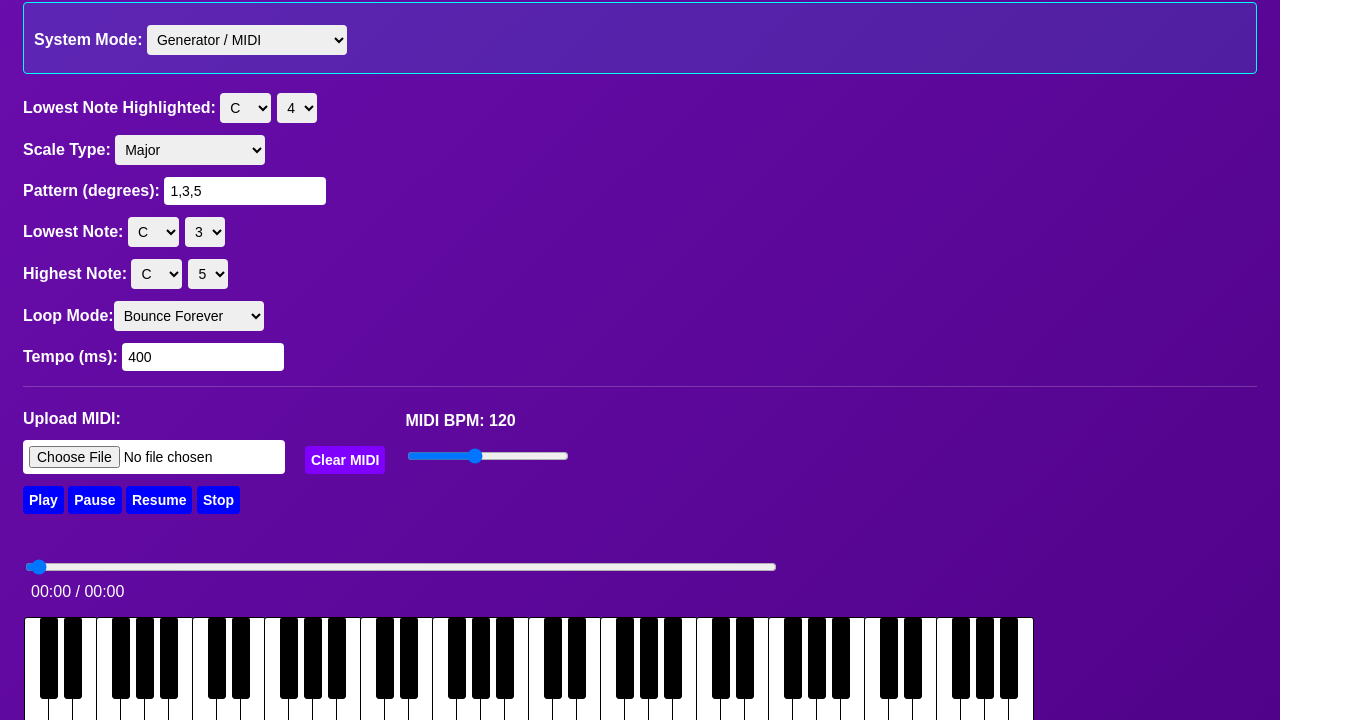
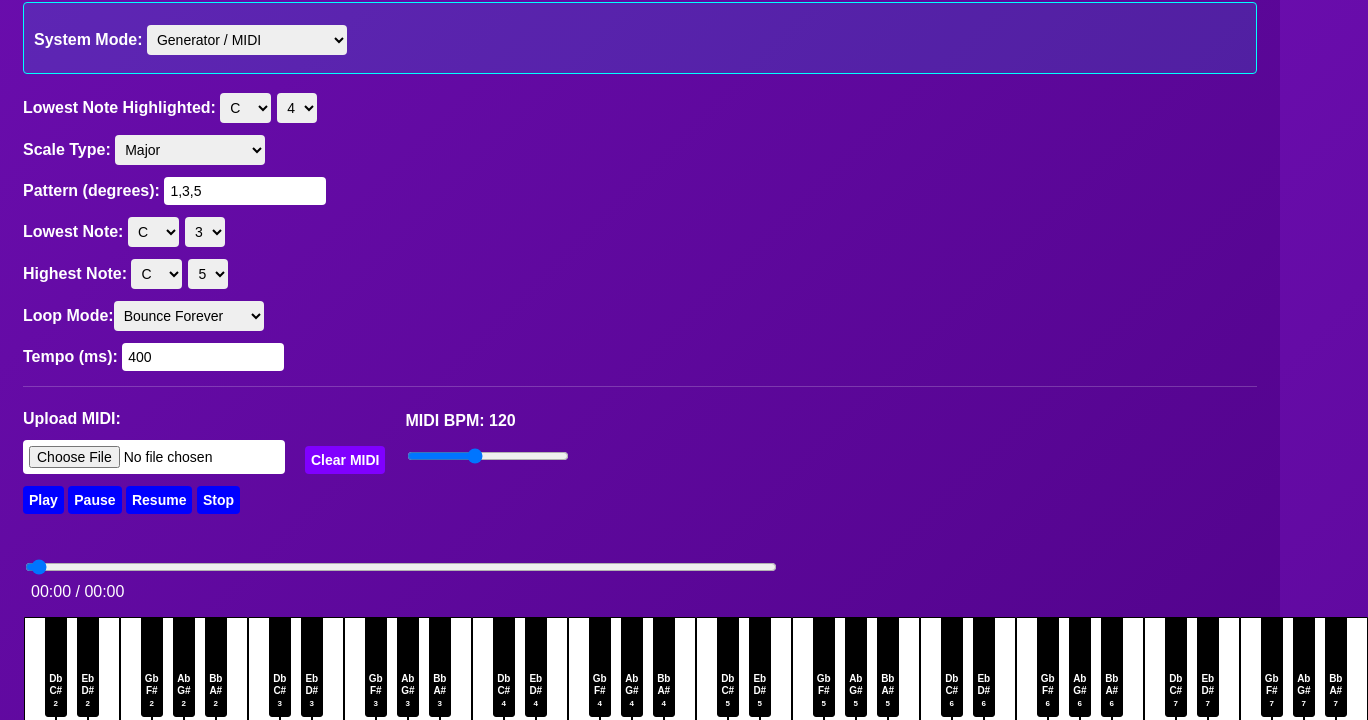
Before and after one commit to melveesings1995/Vocal-Tuner, a plain HTML site: page index.html in a window 1280 px wide. Shown: the part 80-800 px from the top of the page, 1368 px wide, since content can reach past the window. Drawn offline with nearby package versions, Linux system fonts and the light colour scheme; no server answers.

Commit message:
Update index.html

```diff
--- a/index.html
+++ b/index.html
@@ -6,7 +6,7 @@
 <script src='https://cdnjs.cloudflare.com/ajax/libs/tone/14.7.77/Tone.js'></script>
 <script src="https://cdn.jsdelivr.net/npm/@tonejs/midi@2.0.27/build/Midi.min.js"></script>
 <style>
-  /* --- EXACT OG CSS --- */
+  /* --- STYLES --- */
   body { font-family: Arial, sans-serif; padding: 15px; background: linear-gradient(135deg,#6a0dad,#4b0082); color: #fff; }
   label{ display:block; margin:8px 0; font-weight:bold; }
   select,input,button{ margin-top:4px; padding:6px; font-size:14px; border-radius:4px; border:none; }
@@ -18,30 +18,63 @@
   .note-select { display: inline-flex; gap: 6px; }
   .note-select select { width: auto; }
 
-  #keyboard{ display:flex; margin-top:15px; justify-content:flex-start; position:relative; height:120px; }
-  .key{ width:24px; height:120px; margin:1px; border:1px solid #000; border-radius:3px; position:absolute; background:white; transition: background 0.1s; }
-  .key.black{ width:16px; height:80px; background:black; position:absolute; top:0; z-index:2; }
-  .active{ background:#ff0 !important; }
+  /* PIANO KEYBOARD STYLES */
+  #keyboard{ display:flex; margin-top:15px; justify-content:flex-start; position:relative; height:180px; }
 
-  /* VOCAL FEEDBACK STYLES */
-  .match-glow { background: #0ff !important; box-shadow: 0 0 15px #0ff; z-index: 10; }
+  .key {
+    width:32px;
+    height:160px;
+    margin:1px;
+    border:1px solid #000;
+    border-radius:0 0 5px 5px;
+    position:absolute;
+    background:white;
+    transition: background 0.1s;
+    display: flex;
+    flex-direction: column;
+    align-items: center;
+    justify-content: flex-end;
+    padding-bottom: 12px;
+    box-sizing: border-box;
+    color: #000;
+    font-weight: 900; /* Extra bold for legibility */
+    font-size: 11px;
+    user-select: none;
+    text-align: center;
+    line-height: 1.2;
+  }
+
+  .key.black {
+    width:22px;
+    height:100px;
+    background:black;
+    position:absolute;
+    top:0;
+    z-index:2;
+    color: #fff;
+    font-size: 10px;
+    padding-bottom: 8px;
+    border-radius: 0 0 3px 3px;
+  }
+
+  /* State Colors */
+  .active { background:#ff0 !important; color: #000 !important; border-color: #aa0; }
+  .match-glow { background: #0ff !important; color: #000 !important; box-shadow: 0 0 20px #0ff; z-index: 10; border-color: #0aa; }
+
+  /* Vocal Feedback */
   .vocal-ui-box { border: 1px solid #0ff; padding: 10px; margin-bottom: 15px; background: rgba(0,255,255,0.1); border-radius: 4px; }
   .hidden { display: none; }
   .feedback-list { margin-top: 10px; font-size: 14px; list-style: none; padding: 0; }
   .feedback-item { margin-bottom: 4px; border-left: 3px solid transparent; padding-left: 8px; }
 
-  /* timeline UI */
   #timelineContainer { margin-top: 35px; position: relative; width: 100%; max-width: 880px; }
   #timeline { width: calc(100% - 140px); vertical-align: middle; }
   #timeLabel { display:inline-block; width:120px; text-align:left; margin-left:8px; font-weight:normal; }
 
-  /* MIDI controls matched to OG */
   .inline-controls { display:flex; gap:20px; align-items:flex-end; margin-top:15px; border-top: 1px solid rgba(255,255,255,0.2); padding-top:15px; }
   #midiFileInput { width:250px; background:#fff; color:#000; }
 
-  /* Tutorial Style */
   #tutorial { margin-top: 25px; padding: 15px; background: rgba(255,255,255,0.1); border-radius: 8px; max-width: 880px; line-height: 1.6; }
-  #tutorial p { margin: 5px 0; }
 </style>
 </head>
 <body>
@@ -122,10 +155,12 @@
 </div>
 
 <script>
-/* --- SETUP & OG FUNCTIONS --- */
 const pitchNames=['C','C#','D','D#','E','F','F#','G','G#','A','A#','B'];
 const octaves=[2,3,4,5,6,7];
 const scales={ major:[0,2,4,5,7,9,11], minor:[0,2,3,5,7,8,10] };
+
+// Map for enharmonic (flat) names
+const flatNames = { "C#": "Db", "D#": "Eb", "F#": "Gb", "G#": "Ab", "A#": "Bb" };
 
 function populateDropdown(id, arr, def){
   const s=document.getElementById(id);
@@ -141,22 +176,40 @@ const piano = new Tone.Sampler({
   onload: () => console.log("Piano samples ready!")
 }).toDestination();
 
+// KEYBOARD GENERATION
 const keyboardDiv = document.getElementById('keyboard');
 const allKeys = [];
 let whiteCount = 0;
+const whiteKeyWidth = 32;
+
 for(let o=2; o<=7; o++){
   ['C','D','E','F','G','A','B'].forEach(w => {
-    const wk = document.createElement('div'); wk.className='key'; wk.dataset.note = w+o; wk.style.left=(whiteCount*24)+'px';
+    // White Key
+    const wk = document.createElement('div');
+    wk.className='key';
+    wk.dataset.note = w+o;
+    wk.style.left=(whiteCount*whiteKeyWidth)+'px';
+    wk.innerHTML = `<span>${w}${o}</span>`;
     keyboardDiv.appendChild(wk); allKeys.push(wk);
+
+    // Black Key
     if(['C','D','F','G','A'].includes(w)){
-      const bk = document.createElement('div'); bk.className='key black'; bk.dataset.note = w+'#'+o; bk.style.left=(whiteCount*24+16)+'px';
+      const bk = document.createElement('div');
+      const sharpNote = w+'#';
+      const flatNote = flatNames[sharpNote];
+      bk.className='key black';
+      bk.dataset.note = sharpNote+o;
+      bk.style.left=(whiteCount*whiteKeyWidth + (whiteKeyWidth * 0.65))+'px';
+      // Added Flat over Sharp stacked
+      bk.innerHTML = `<div>${flatNote}</div><div>${sharpNote}</div><div style="font-size:8px; margin-top:2px;">${o}</div>`;
       keyboardDiv.appendChild(bk); allKeys.push(bk);
     }
     whiteCount++;
   });
 }
-keyboardDiv.style.width=(whiteCount*24)+'px';
+keyboardDiv.style.width=(whiteCount*whiteKeyWidth)+'px';
 
+/* --- LOGIC REMAINS SAME AS PREVIOUS --- */
 let walkTimeouts=[]; let isPaused=false; let scheduledEvents=[]; let totalDurationMs=0;
 let playStartSystemTime=0; let playStartOffset=0; let progressInterval=null;
 let mic, analyser, vocalTargetMidi=null, vocalSequence=[], currentStepIdx=0, subNoteIdx=0;
```
